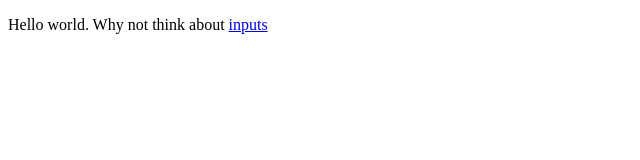
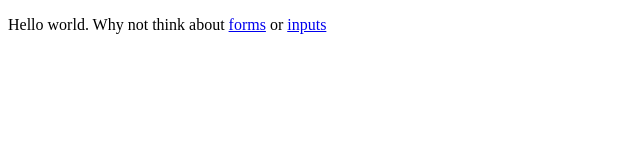
Before and after one commit to recodercol/cv, a plain HTML site: page index.html in a window 1280 px wide. Shown: the full height of the page, 0-640 px from the left. Drawn offline with Linux system fonts and the light colour scheme.

Commit message:
Fixed quotes typo

```diff
--- a/index.html
+++ b/index.html
@@ -5,6 +5,6 @@
     <title>Main file</title>
 </head>
 <body>
-    <p>Hello world. Why not think about <a href="forms.html>forms</a> or <a href="inputs">inputs</a></p>
+    <p>Hello world. Why not think about <a href="forms.html">forms</a> or <a href="inputs.html">inputs</a></p>
 </body>
 </html>
```
